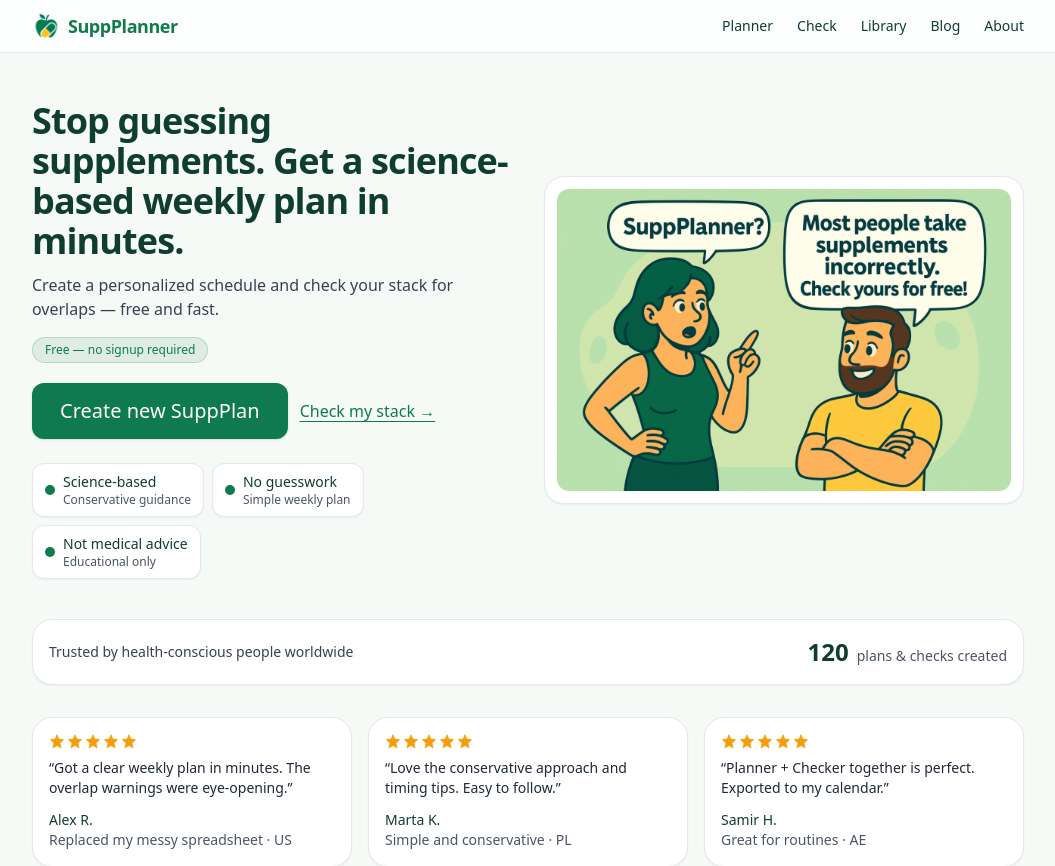
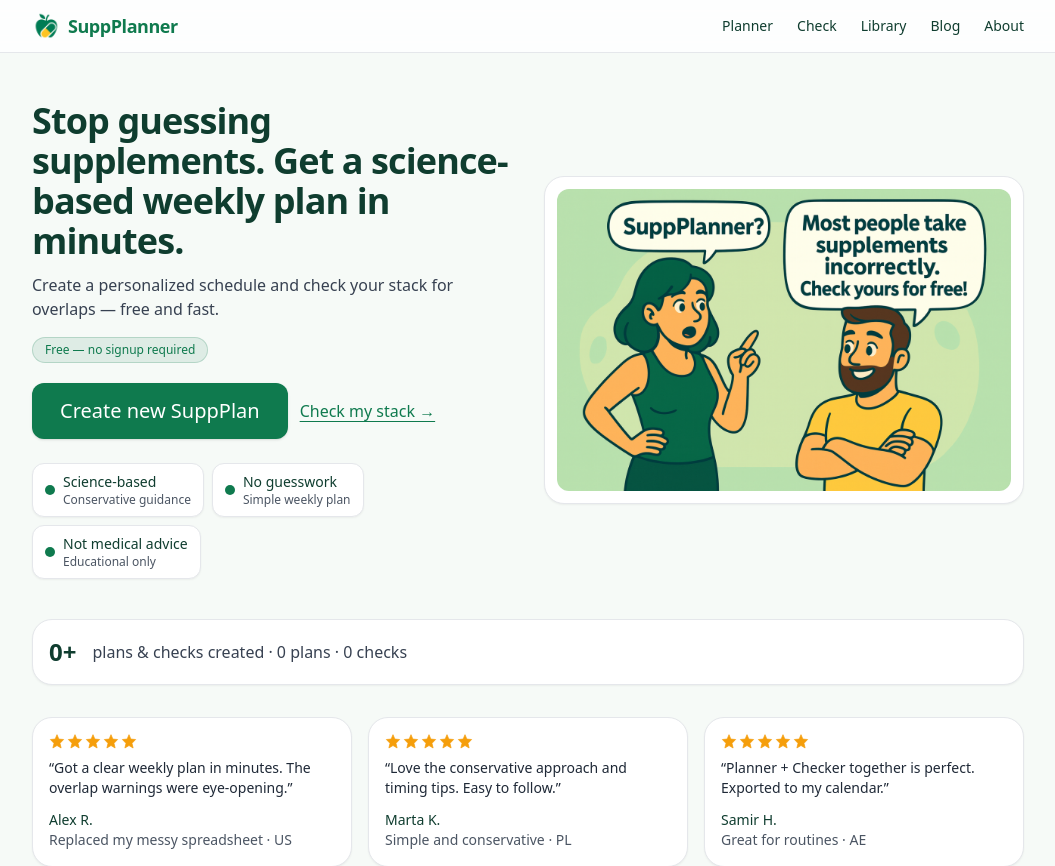
Before and after one commit to JiriTill/suppplanner, a Next.js app: page / in a window 1280 px wide. Shown: the top 866 px of the page, without its empty margins (112-1167 px from the left). Built offline with nearby package versions, Linux system fonts and the light colour scheme; no server answers.

Commit message:
Update SocialProof.tsx

```diff
--- a/components/SocialProof.tsx
+++ b/components/SocialProof.tsx
@@ -1,28 +1,14 @@
-'use client';
-import { useEffect, useState } from 'react';
+// components/SocialProof.tsx
+import { getCounts } from '@/lib/metrics';
 
-export default function SocialProof() {
-  const seed = Number(process.env.NEXT_PUBLIC_USER_COUNT_SEED || 120);
-  const [count, setCount] = useState<number>(seed);
-
-  useEffect(() => {
-    let mounted = true;
-    (async () => {
-      try {
-        const res = await fetch('/api/metrics/summary', { cache: 'no-store' });
-        const json = await res.json();
-        if (mounted && typeof json.totalUses === 'number') setCount(json.totalUses);
-      } catch {}
-    })();
-    return () => { mounted = false; };
-  }, []);
+export default async function SocialProof() {
+  const { total, planner, checker } = await getCounts(); // dynamic, no-store
 
   return (
-    <div className="card p-4 flex items-center justify-between">
-      <div className="text-sm text-gray-700">Trusted by health-conscious people worldwide</div>
-      <div className="flex items-baseline gap-2">
-        <div className="text-2xl font-semibold">{count.toLocaleString()}</div>
-        <div className="text-sm text-gray-600">plans & checks created</div>
+    <div className="card p-4 flex flex-wrap items-center gap-4">
+      <div className="text-2xl font-semibold">{(total || 0).toLocaleString()}+</div>
+      <div className="text-gray-700">
+        plans & checks created · {planner.toLocaleString()} plans · {checker.toLocaleString()} checks
       </div>
     </div>
   );
```
